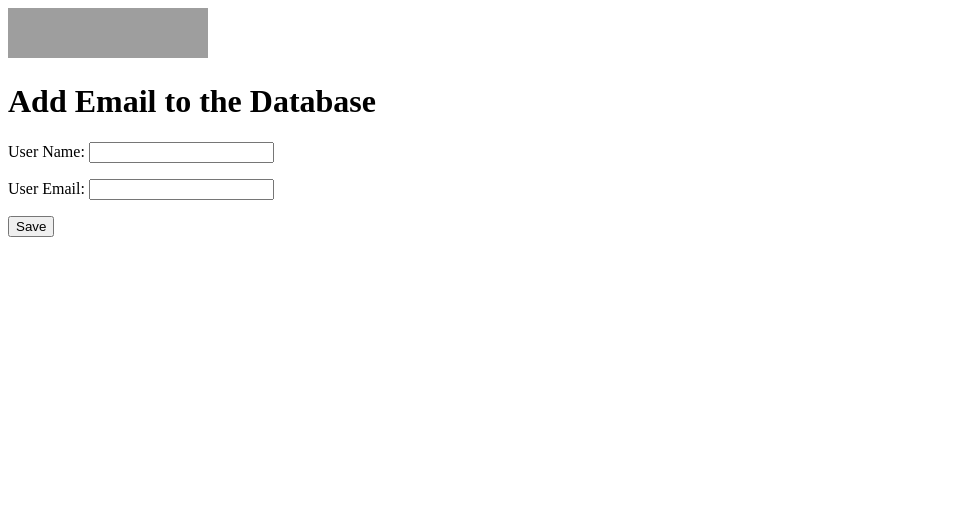
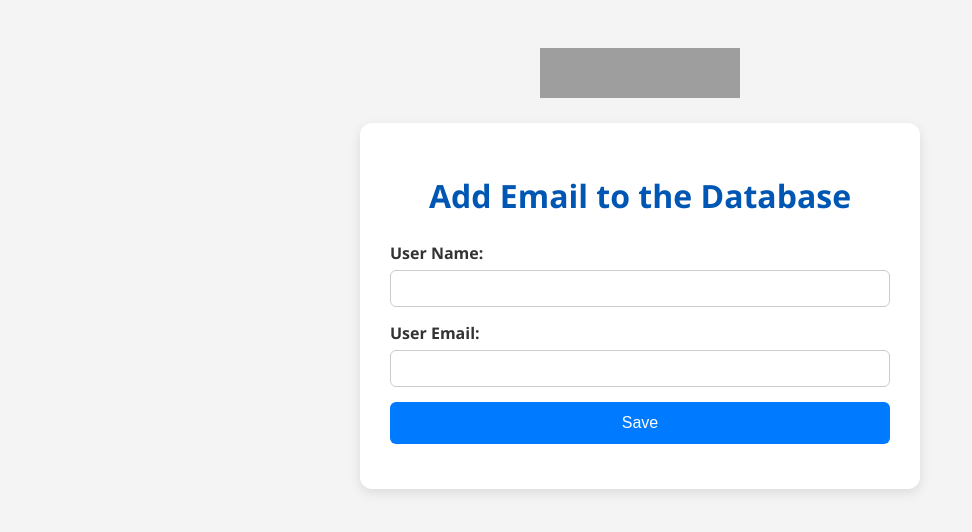
Before and after one commit to iskilicaslan61/SQL-with-Flask-Web-Application, a Flask app: page /add in a window 1280 px wide. Shown: the top 532 px of the page, without its empty margins (0-972 px from the left). Run offline with Flask 3, Linux system fonts and the light colour scheme; grey boxes are pictures that could not be loaded.

Commit message:
first commit

```diff
--- /dev/null
+++ b/requirements.txt
@@ -0,0 +1,3 @@
+Flask
+boto3
+pymysql
--- a/templates/add-email.html
+++ b/templates/add-email.html
@@ -1,13 +1,92 @@
 <!DOCTYPE html>
-<html>
+<html lang="en">
 <head>
+    <meta charset="UTF-8">
     <title>Add Email</title>
+    <style>
+        body {
+            font-family: 'Segoe UI', Tahoma, Geneva, Verdana, sans-serif;
+            background: #f4f4f4;
+            color: #333;
+            display: flex;
+            flex-direction: column;
+            align-items: center;
+            padding: 20px;
+        }
+
+        .logo {
+            margin: 20px 0;
+        }
+
+        .container {
+            background: #fff;
+            padding: 30px;
+            border-radius: 12px;
+            box-shadow: 0 4px 12px rgba(0, 0, 0, 0.1);
+            max-width: 500px;
+            width: 100%;
+        }
+
+        h1 {
+            text-align: center;
+            margin-bottom: 25px;
+            color: #0056b3;
+        }
+
+        form p {
+            margin: 15px 0;
+        }
+
+        label {
+            display: block;
+            margin-bottom: 6px;
+            font-weight: 600;
+        }
+
+        input[type="text"],
+        input[type="email"] {
+            width: 100%;
+            padding: 10px;
+            border: 1px solid #ccc;
+            border-radius: 6px;
+            box-sizing: border-box;
+        }
+
+        input[type="submit"] {
+            background-color: #007bff;
+            color: white;
+            border: none;
+            padding: 12px 20px;
+            border-radius: 6px;
+            cursor: pointer;
+            font-size: 16px;
+            width: 100%;
+            transition: background-color 0.3s ease;
+        }
+
+        input[type="submit"]:hover {
+            background-color: #0056b3;
+        }
+
+        .result {
+            margin-top: 30px;
+            background: #e9f7ef;
+            padding: 15px;
+            border-left: 5px solid #28a745;
+            border-radius: 6px;
+        }
+
+        .result h2 {
+            color: #28a745;
+        }
+    </style>
 </head>
 <body>
-    <div>
-        <img style="width:200px; height:50px" src="https://clarusway.com/wp-content/uploads/2022/12/clarusway-logo-black.png" />
+    <div class="logo">
+        <img style="width:200px; height:50px" src="https://clarusway.com/wp-content/uploads/2022/12/clarusway-logo-black.png" alt="Clarusway Logo" />
     </div>
 
+    <div class="container">
         <h1>Add Email to the Database</h1>
 
         <form action="/add" method="post">
@@ -25,8 +104,11 @@
         </form>
 
         {% if show_result %}
+            <div class="result">
                 <h2>Result</h2>
                 <h3>{{ result_html }}</h3>
+            </div>
         {% endif %}
+    </div>
 </body>
 </html>
```
Also changed, not shown: templates/emails.html (+103 -4 lines). Lines whose indentation alone changed are shown as unchanged.
